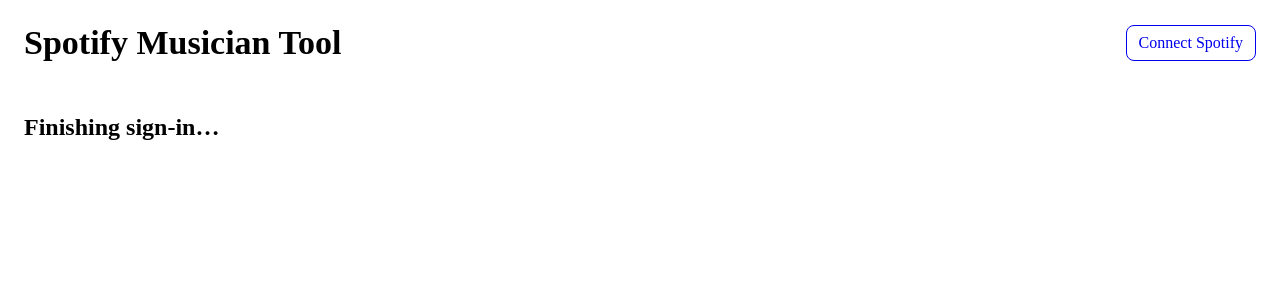
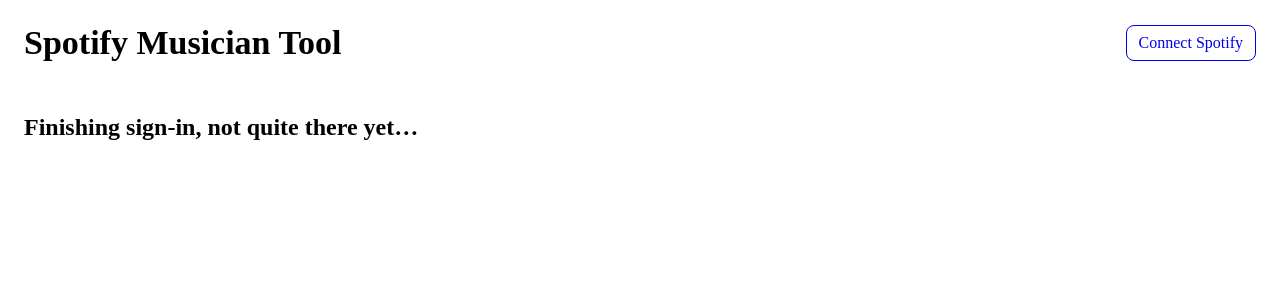
Before and after one commit to saxjax/spotify-musician-tool, an Angular app: page /auth/callback in a window 1280 px wide. Shown: the top 300 px of the page. Built offline with nearby package versions, Linux system fonts and the light colour scheme.

Commit message:
callback

```diff
--- a/src/app/auth/callback.component.ts
+++ b/src/app/auth/callback.component.ts
@@ -6,7 +6,7 @@
   selector: 'app-auth-callback',
   template: `
     <section class="auth-callback">
-      <h2>Finishing sign-in…</h2>
+      <h2>Finishing sign-in, not quite there yet…</h2>
       @if (error) {
         <p>Error: {{ error }}</p>
       }
```
